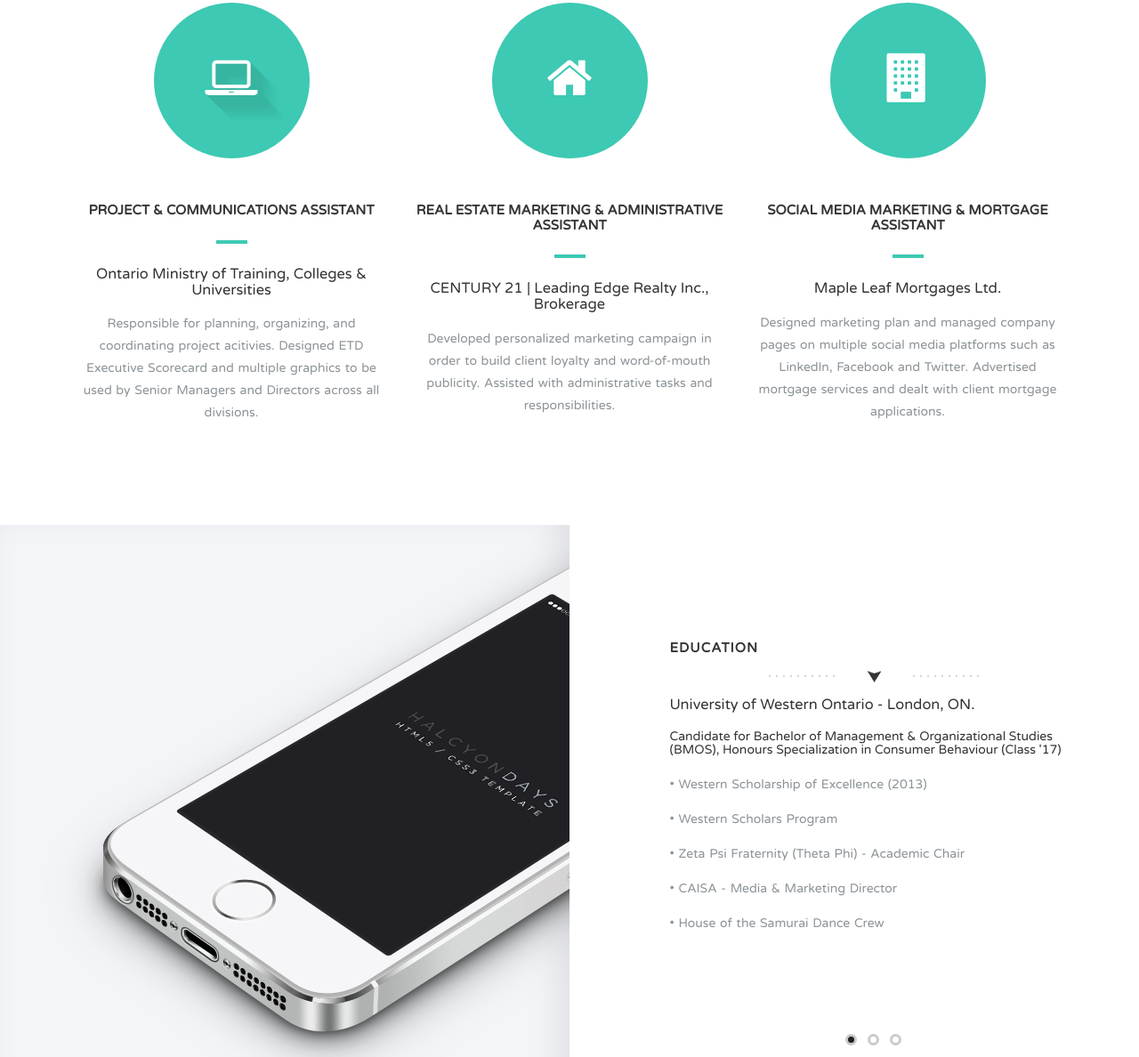
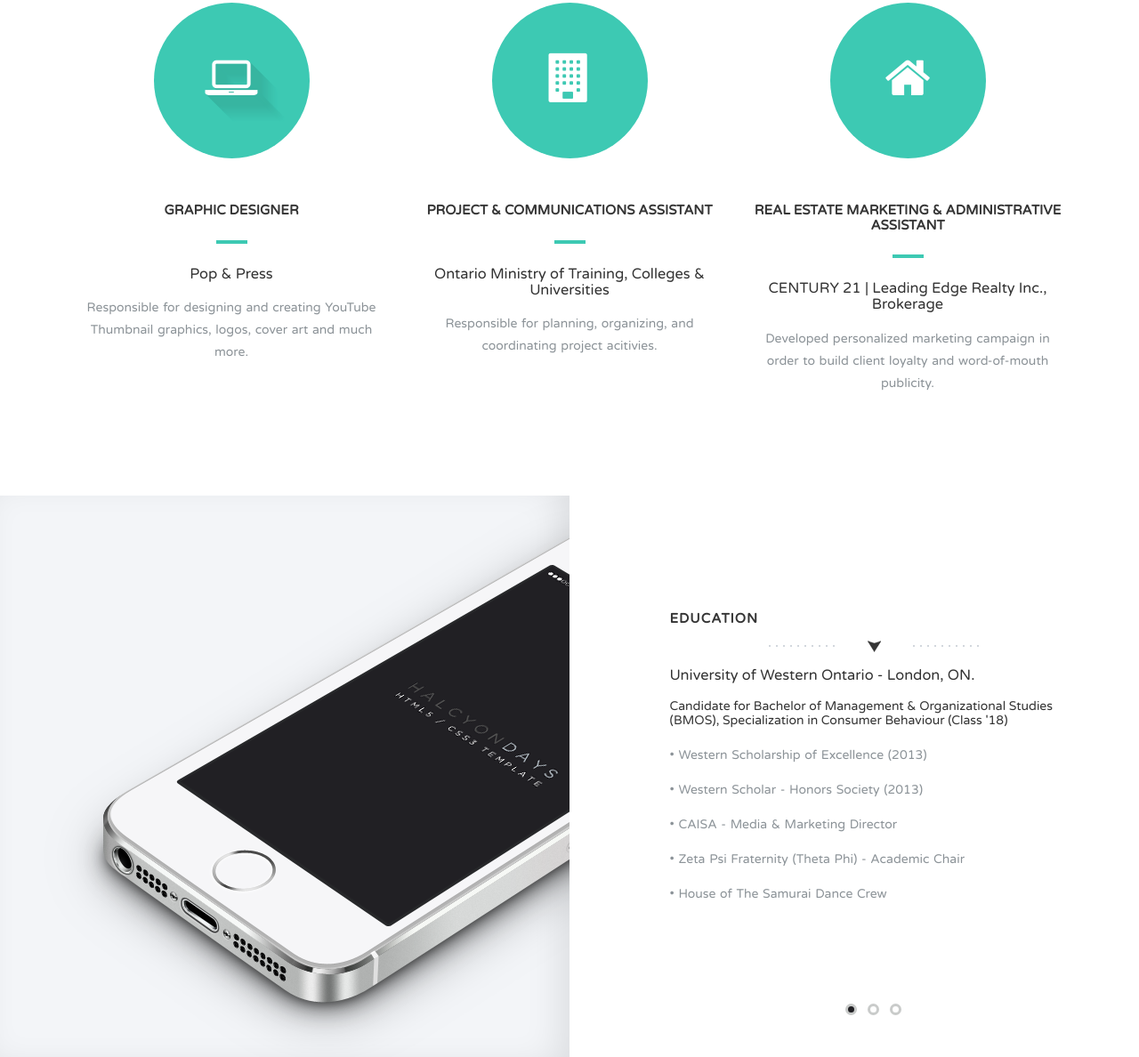
Before and after one commit to joshalexlo/joshalexlo.github.io, a plain HTML site: page index.html in a window 1280 px wide. Shown: the part 1287-2475 px from the top of the page at 89% size. Drawn offline with nearby package versions, Linux system fonts and the light colour scheme; files whose address does not match are found by name.

Commit message:
Commit [11.24.15]

```diff
--- a/index.html
+++ b/index.html
@@ -49,7 +49,7 @@
               <div class="row">
                 <div class="col-md-8 col-md-offset-2 text-center inner">
                   <h1 class="animated fadeInDown">Joshua <span>Lo</span></h1>
-                  <p class="animated fadeInUp delay-05s">A Business Student with a desire for <em> Marketing</em></p>
+                  <p class="animated fadeInUp delay-05s"> business student aiming for <em> new heights</em></p>
                 </div>
               </div>
               <!-- <div class="row"> -->
@@ -65,8 +65,8 @@
             <div class="row">
               <div class="col-md-8 col-md-offset-2 wp1">
                 <h1 class="arrow">About Me</h1>
-                <h3> Student. Dancer. Leader. </h3>
-                <p>Third Year business student at <font color="#9900CC">Western University</font> with a passion for Marketing. Experience in digital design, marketing communications and the creative arts. Passion for business, media, design, athletics and urban dance. Find out <a target="_blank" href="https://ca.linkedin.com/in/joshuaalexanderlo"> more. </a></p>
+                <h3> Student. Leader. Marketer. </h3>
+                <p>Third Year business student at <font color="#9900CC">Western University</font> with a passion for Marketing. Experience in digital design, marketing communications and the creative arts. Professional interests lie in brand management, advertising, media and design. Find out <a target="_blank" href="https://ca.linkedin.com/in/joshuaalexanderlo"> more. </a></p>
               </div>
             </div>
           </div>
@@ -82,25 +82,25 @@
                     <div class="icon">
                       <i class="fa fa-laptop shadow"></i>
                     </div>
+                    <h2>Graphic Designer</h2>
+                    <h3>Pop & Press</h3>
+                    <p>Responsible for designing and creating YouTube Thumbnail graphics, logos, cover art and much more.</p>
+                  </div>
+                  <div class="col-md-4 wp2 delay-05s">
+                    <div class="icon">
+                      <i class="fa fa-building"></i>
+                    </div>
                     <h2>Project & Communications Assistant</h2>
                     <h3>Ontario Ministry of Training, Colleges & Universities</h3>
-                    <p>Responsible for planning, organizing, and coordinating project acitivies. Designed ETD Executive Scorecard and multiple graphics to be used by Senior Managers and Directors across all divisions.</p>
+                    <p>Responsible for planning, organizing, and coordinating project acitivies.</p>
                   </div>
-                  <div class="col-md-4 wp2 delay-05s">
+                  <div class="col-md-4 wp2 delay-1s">
                     <div class="icon">
                       <i class="fa fa-home"></i>
                     </div>
                     <h2>Real Estate Marketing & Administrative Assistant</h2>
                     <h3>CENTURY 21 | Leading Edge Realty Inc., Brokerage</h3>
-                    <p>Developed personalized marketing campaign in order to build client loyalty and word-of-mouth publicity. Assisted with administrative tasks and responsibilities.</p>
-                  </div>
-                  <div class="col-md-4 wp2 delay-1s">
-                    <div class="icon">
-                      <i class="fa fa-building"></i>
-                    </div>
-                    <h2>Social Media Marketing & Mortgage Assistant</h2>
-                    <h3>Maple Leaf Mortgages Ltd.</h3>
-                    <p>Designed marketing plan and managed company pages on multiple social media platforms such as LinkedIn, Facebook and Twitter. Advertised mortgage services and dealt with client mortgage applications.</p>
+                    <p>Developed personalized marketing campaign in order to build client loyalty and word-of-mouth publicity.</p>
                   </div>
                   <!-- <div class="col-md-4 wp2 delay-1s">
                     <div class="icon">
@@ -145,12 +145,12 @@
                       <li>
                         <h1 class="arrow">Education</h1>
                         <h3>University of Western Ontario - London, ON.</h3>
-                        <h4 class="subHeading"> Candidate for Bachelor of Management & Organizational Studies (BMOS), Honours Specialization in Consumer Behaviour (Class '17) </h4>
+                        <h4 class="subHeading"> Candidate for Bachelor of Management & Organizational Studies (BMOS), Specialization in Consumer Behaviour (Class '18) </h4>
                         <p> • Western Scholarship of Excellence (2013) </p>
-                        <p> • Western Scholars Program </p>
+                        <p> • Western Scholar - Honors Society (2013) </p>
+                        <p> • CAISA - Media & Marketing Director </p>
                         <p> • Zeta Psi Fraternity (Theta Phi) - Academic Chair </p>
-                        <p> • CAISA - Media & Marketing Director </p>
-                        <p> • House of the Samurai Dance Crew </p
+                        <p> • House of The Samurai Dance Crew </p>
 
                       </li>
                        <li>
@@ -305,7 +305,7 @@
                       <div class="col-md-14.5 wp5">
                         <img src="img/professional.jpg" alt="Team Member"  class="img-circle topmar" style="width:320px;height:220px">
                         <h2>Joshua Alexander Lo</h2>
-                        <p> Media & Marketing Director <br /> CAISA </p>
+                        <p> Graphic Designer <br /> Pop & Press </p>
                         <div class="social">
                           <ul class="social-buttons">
                             <li><a href="https://ca.linkedin.com/in/joshuaalexanderlo" target="_blank" class="social-btn"><i class="fa fa-linkedin"></i></a></li>
```
